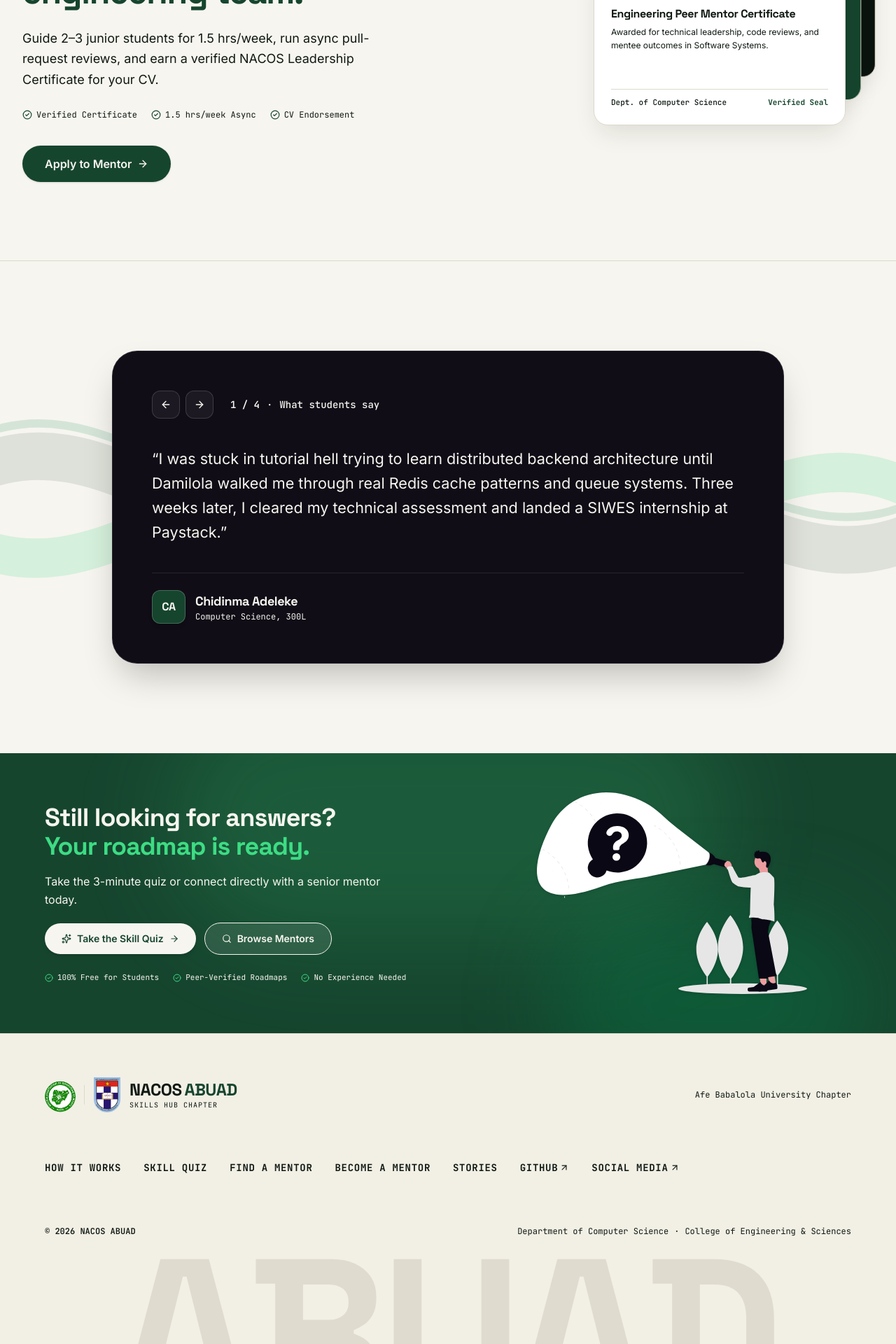
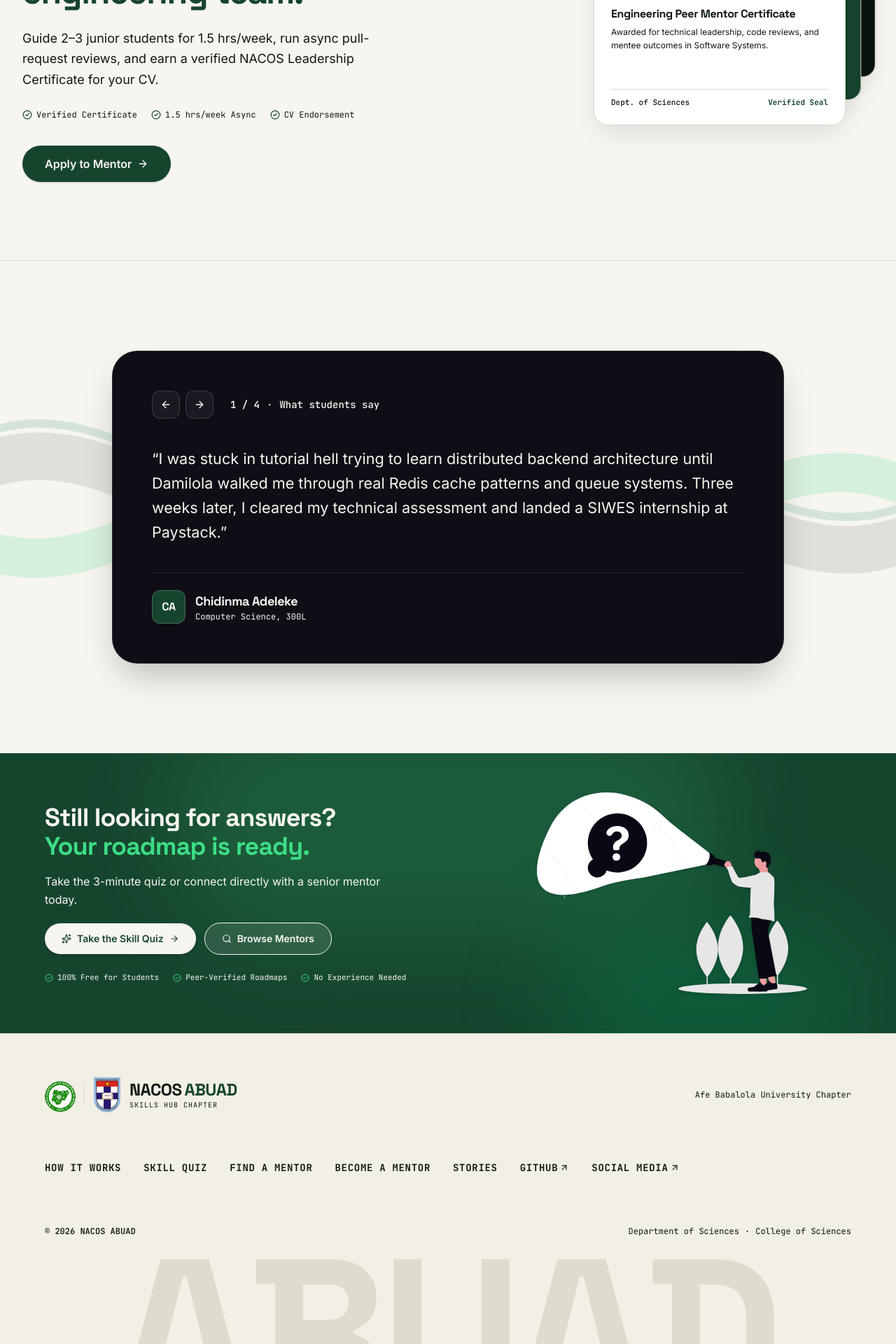
Before and after one commit to youngestage/NACOS-ABUAD, a Next.js app: page / in a window 1280 px wide. Shown: the part 4860-6780 px from the top of the page at 70% size. Built offline with nearby package versions, Linux system fonts and the light colour scheme.

Commit message:
fix: update academic affiliation to Department of Sciences · College of Sciences

```diff
--- a/src/components/landing/Footer.tsx
+++ b/src/components/landing/Footer.tsx
@@ -111,9 +111,9 @@ export default function Footer() {
             © {new Date().getFullYear()} NACOS ABUAD
           </span>
           <div className="flex flex-wrap items-center gap-x-2 gap-y-0.5 text-[11px] sm:text-xs text-ink/65">
-            <span>Department of Computer Science</span>
+            <span>Department of Sciences</span>
             <span>·</span>
-            <span>College of Engineering & Sciences</span>
+            <span>College of Sciences</span>
           </div>
         </div>
 
--- a/src/components/landing/MentorCTA.tsx
+++ b/src/components/landing/MentorCTA.tsx
@@ -135,7 +135,7 @@ export default function MentorCTA({ onOpenMentorApply }: MentorCTAProps) {
                   </div>
 
                   <div className="pt-2.5 border-t border-line flex items-center justify-between text-[11px] font-mono text-ink/80">
-                    <span className="font-medium">Dept. of Computer Science</span>
+                    <span className="font-medium">Dept. of Sciences</span>
                     <span className="text-forest font-bold">Verified Seal</span>
                   </div>
                 </Card>
```
